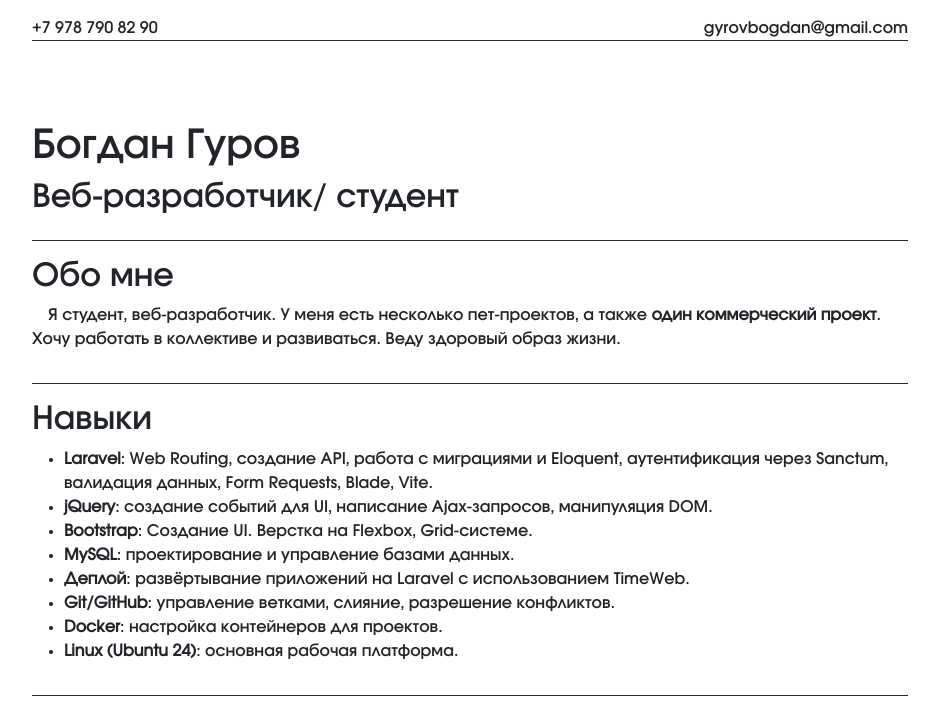
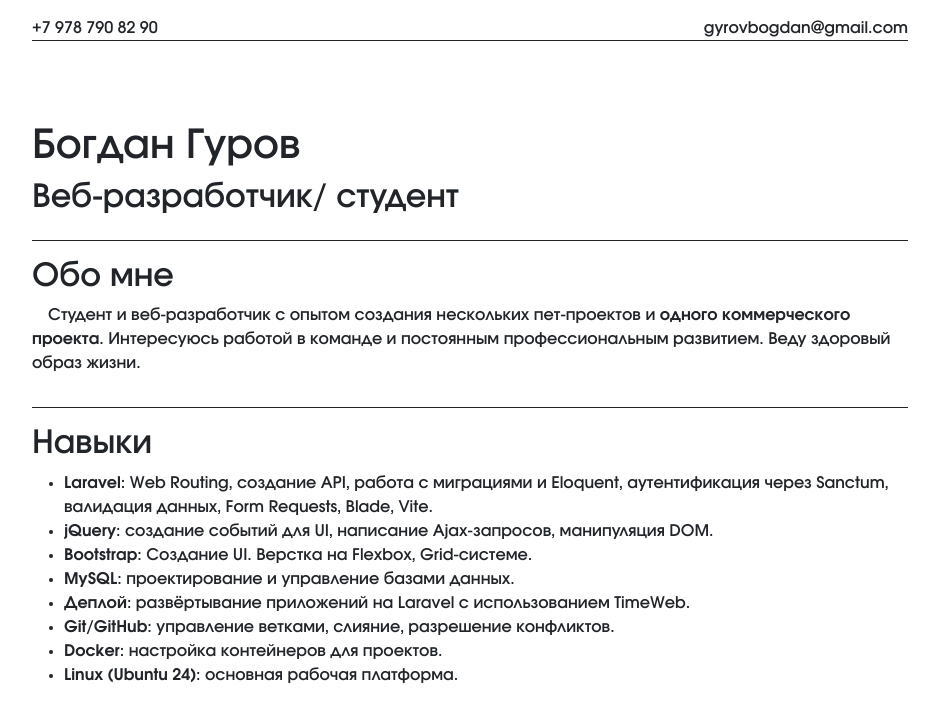
Before and after one commit to gyrovbogdan/gyrovbogdan.github.io, a plain HTML site: page index.html in a window 1280 px wide. Shown: the top 709 px of the page, without its empty margins (170-1109 px from the left). Drawn offline with nearby package versions, Linux system fonts and the light colour scheme.

Commit message:
Update strong font

```diff
--- a/index.html
+++ b/index.html
@@ -34,9 +34,9 @@
         <div class="border-bottom border-dark py-3">
             <h3 class="fs-2">Обо мне</h3>
             <p class="text-indent">
-                Я студент, веб-разработчик. У меня есть несколько
-                пет-проектов, а также <b>один коммерческий
-                    проект</b>. Хочу работать в коллективе и развиваться. Веду здоровый образ жизни.
+                Студент и веб-разработчик с опытом создания нескольких пет-проектов и <b>одного коммерческого
+                    проекта</b>.
+                Интересуюсь работой в команде и постоянным профессиональным развитием. Веду здоровый образ жизни.
             </p>
         </div>
 
--- a/style.css
+++ b/style.css
@@ -12,13 +12,6 @@
 	font-weight: normal;
 }
 
-@font-face {
-	font-family: "Involve-BoldOblique";
-	src: url("./fonts/Involve-Medium.ttf") format("truetype");
-	font-style: normal;
-	font-weight: normal;
-}
-
 * {
 	font-family: "Involve-Semibold";
 }
@@ -29,7 +22,7 @@
 
 b,
 strong {
-	font-family: "Involve-BoldOblique";
+	font-family: "Involve-Bold";
 }
 
 h1 *,
```
